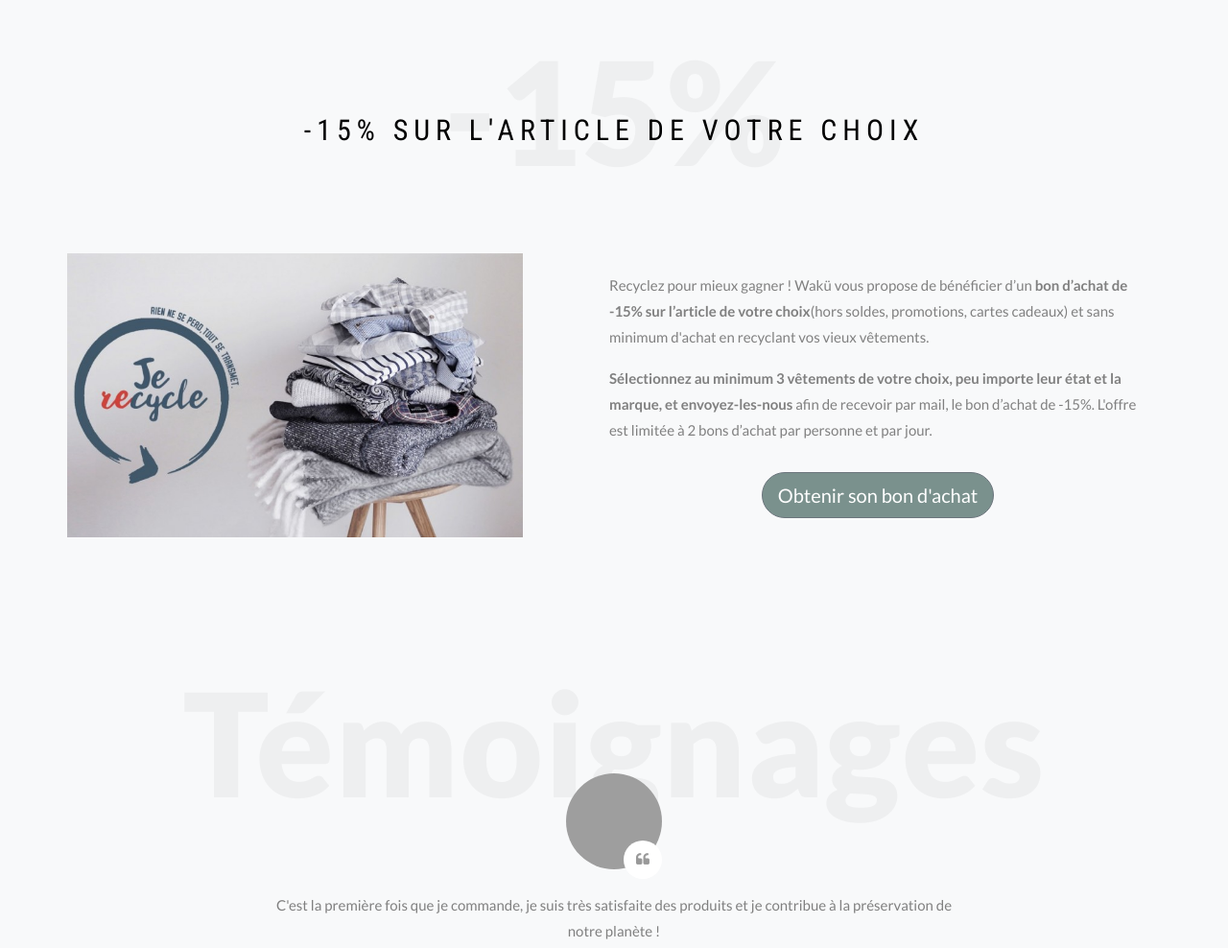
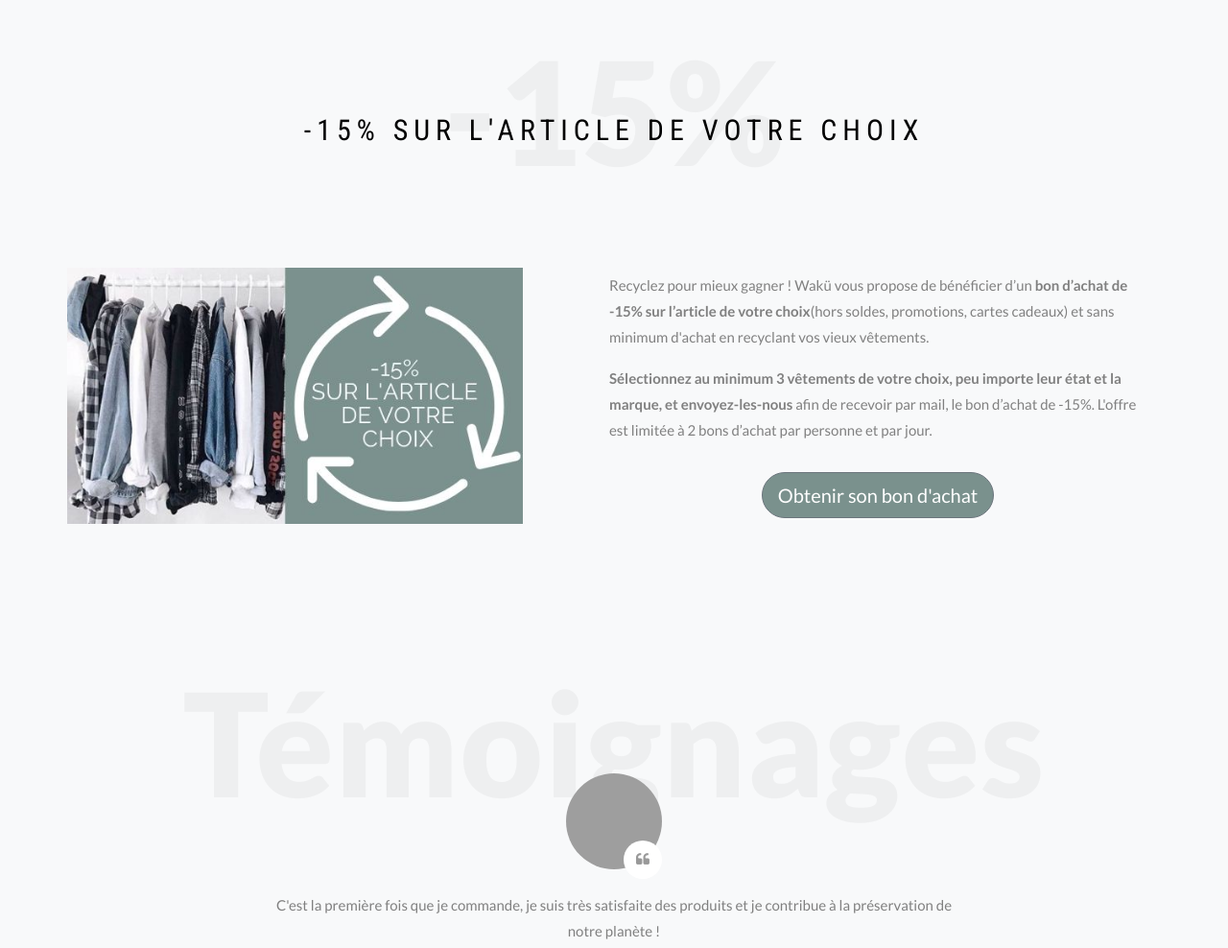
Before and after one commit to QuentinGrd/Waku, a plain HTML site: page index.html in a window 1280 px wide. Shown: the part 3439-4427 px from the top of the page at 96% size. Drawn offline with nearby package versions, Linux system fonts and the light colour scheme; some packages are replaced by stand-ins of ours; files that its build step writes are made by us from their sources; no server answers; grey boxes are pictures that could not be loaded; files whose address does not match are found by name.

Commit message:
Changement image bandeau "Offre Recyclage"

```diff
--- a/index.html
+++ b/index.html
@@ -318,7 +318,7 @@
             <section id="notre-recyclage" class="ftco-section ftco-no-pb ftco-no-pt bg-light">
       <div class="container">
         <div class="row">
-          <div id="imageRecyclage" class="col-md-5 p-md-5 img img-2 d-flex justify-content-center align-items-center" style="background-image: url(images/Recyclage.jpg);">
+          <div id="imageRecyclage" class="col-md-5 p-md-5 img img-2 d-flex justify-content-center align-items-center" style="background-image: url(images/15%25.jpg);">
           </div>
           <div class="col-md-7 py-5 wrap-about pb-md-5 ftco-animate">
             <div class="heading-section-bold mb-5 mt-md-5">
```
Also changed, not shown: images/15%.jpg (added), images/Recyclage.jpg (deleted), 2 other files.
